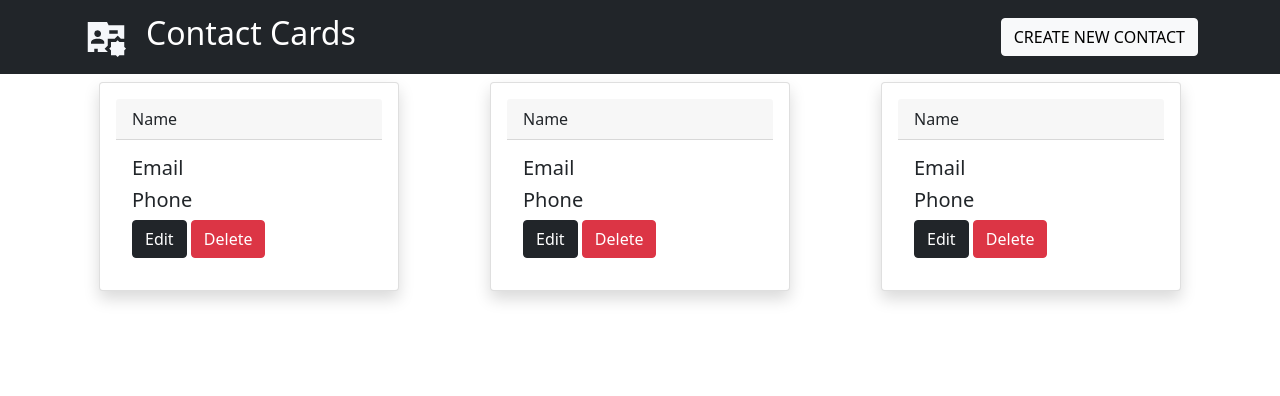
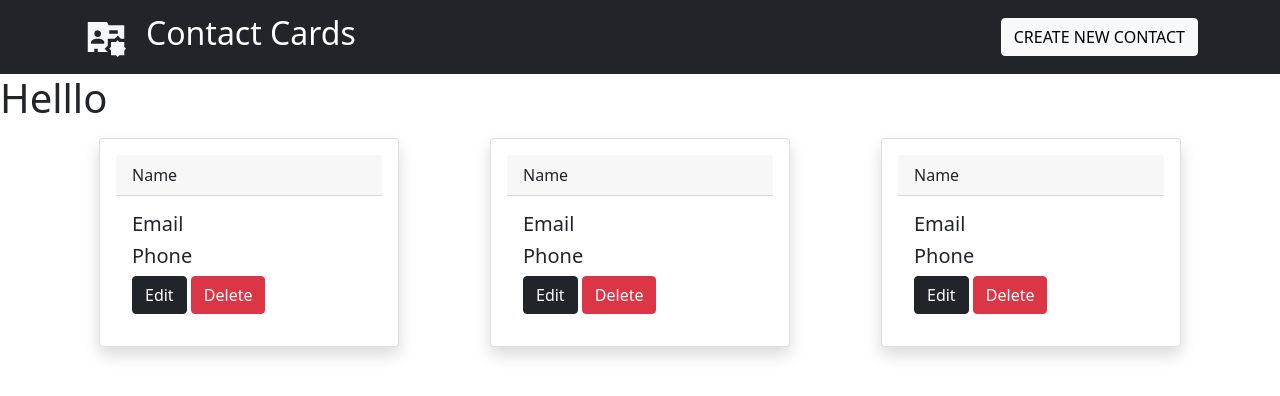
Before and after one commit to sahebbhalla/contact-card, a plain HTML site: page index.html in a window 1280 px wide. Drawn offline with nearby package versions, Linux system fonts and the light colour scheme.

Commit message:
Test from

```diff
--- a/index.html
+++ b/index.html
@@ -80,7 +80,7 @@
 </section>
 
 <!--Card Gallery-->
-
+<h1>Helllo</h1>
 <section class="d-flex p-2 bd-highlight flex-wrap justify-content-evenly" id="card-gallery">
 <div class="card shadow p-3 mb-5 bg-body rounded">
   <div class="card-header">
```
